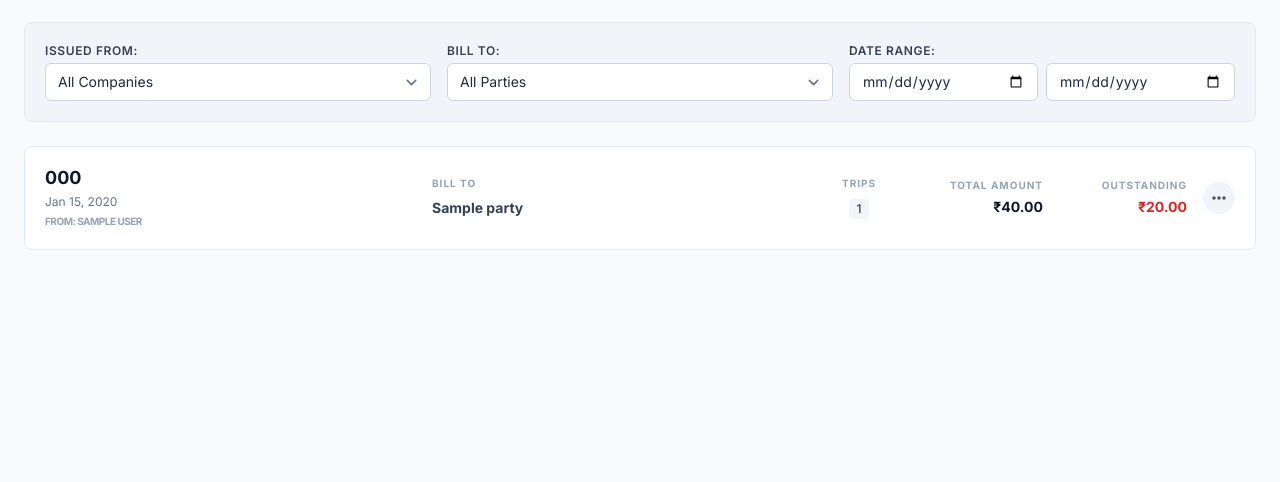
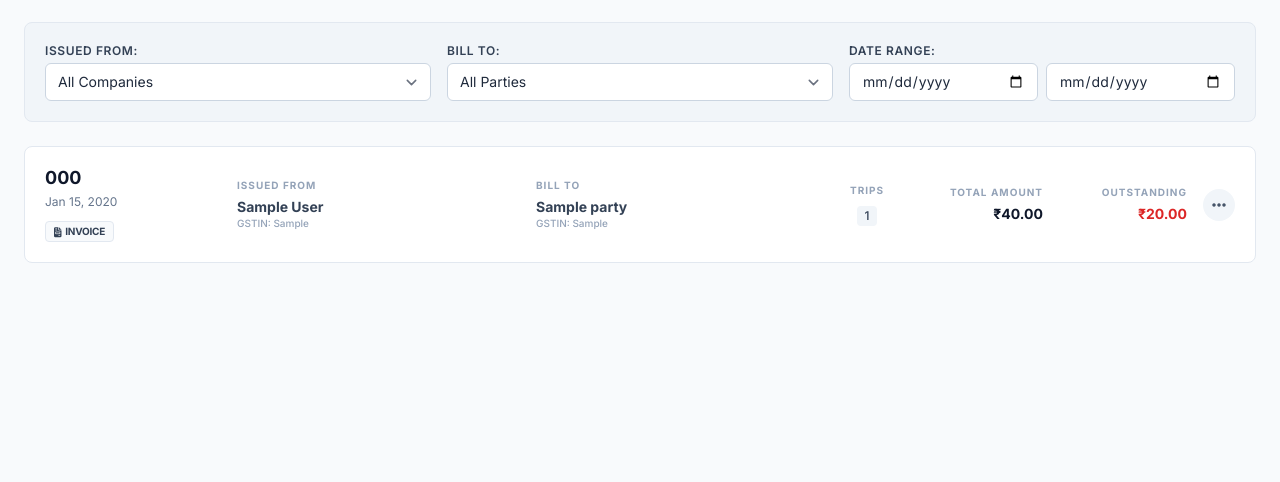
Before and after one commit to Frisked96/transport_management_system, a Django app: page /ledger/bills/ in a window 1280 px wide. Shown: the part 158-640 px from the top of the page. Run offline with Django 4.2, Linux system fonts and the light colour scheme; a user stored in the database is signed in; data comes from the database, SQL or seed files in the repository; tables that the repository leaves empty hold one stand-in row (values such as "Sample post"); some libraries are stand-ins or nearby versions.

Commit message:
feat: Add adjustment property to Bill model and update templates for invoice handling

```diff
--- a/ledger/models.py
+++ b/ledger/models.py
@@ -984,6 +984,11 @@ class Bill(models.Model):
             inv_record.save()
 
     @property
+    def is_adjustment(self):
+        """Returns True if the bill is a Credit Note or Debit Note adjustment."""
+        return self.category and self.category.name in ['Credit Note', 'Debit Note']
+
+    @property
     def amount_received(self):
         """
         Calculate total received for this bill.
--- a/templates/ledger/bill_detail.html
+++ b/templates/ledger/bill_detail.html
@@ -17,7 +17,7 @@
             <i class="fa-solid fa-print mr-2"></i>Print Invoice
         </a>
 
-        {% if perms.ledger.add_financialrecord %}
+        {% if perms.ledger.add_financialrecord and not bill.is_adjustment %}
         <a href="{% url 'financialrecord-create' %}?party={{ bill.party.pk }}&associated_bill={{ bill.pk }}&amount={{ bill.rounded_total }}&description=Payment+for+Invoice+{{ bill.bill_number }}" class="px-4 py-2 bg-blue-600 text-white rounded-md text-sm font-medium hover:bg-blue-700 shadow-sm transition-colors">
             <i class="fa-solid fa-cash-register mr-2"></i>Record Payment
         </a>
--- a/templates/ledger/bill_list.html
+++ b/templates/ledger/bill_list.html
@@ -68,8 +68,8 @@
     {% for bill in bills %}
     <!-- Bill Card -->
     <div class="bg-white border border-slate-200 rounded-lg p-4 md:p-5 flex flex-col md:flex-row items-start md:items-center gap-4 hover:shadow-sm transition-shadow">
-        <!-- Main Info -->
-        <div class="flex-1 min-w-[150px] w-full md:w-auto border-b md:border-b-0 pb-3 md:pb-0">
+        <!-- Invoice Identification -->
+        <div class="w-full md:w-44 border-b md:border-b-0 pb-3 md:pb-0">
             <div class="flex justify-between items-start">
                 <div>
                     <h3 class="font-bold text-lg text-slate-900 leading-tight">
@@ -77,32 +77,67 @@
                     </h3>
                     <p class="text-xs text-slate-500 mt-1">{{ bill.date|date:"M d, Y" }}</p>
                 </div>
-                <!-- Status Badge (Optional) -->
+                <!-- Status Badge (Mobile Only) -->
                 <div class="md:hidden">
+                    {% if bill.is_adjustment %}
+                    <span class="inline-flex items-center px-2 py-0.5 rounded text-[10px] font-bold uppercase tracking-tighter bg-indigo-100 text-indigo-800">
+                        Applied
+                    </span>
+                    {% else %}
                     <span class="inline-flex items-center px-2 py-0.5 rounded text-[10px] font-bold uppercase tracking-tighter {% if bill.outstanding_balance > 0 %}bg-amber-100 text-amber-800{% else %}bg-emerald-100 text-emerald-800{% endif %}">
                         {% if bill.outstanding_balance > 0 %}Pending{% else %}Paid{% endif %}
                     </span>
+                    {% endif %}
                 </div>
             </div>
+            <!-- Type Badge -->
+            <div class="mt-2">
+                {% if bill.category.name == 'Credit Note' %}
+                <span class="inline-flex items-center px-2 py-0.5 rounded text-[10px] font-bold uppercase tracking-tight bg-purple-50 text-purple-700 border border-purple-200">
+                    <i class="fa-solid fa-file-invoice-dollar mr-1"></i> Credit Note
+                </span>
+                {% elif bill.category.name == 'Debit Note' %}
+                <span class="inline-flex items-center px-2 py-0.5 rounded text-[10px] font-bold uppercase tracking-tight bg-blue-50 text-blue-700 border border-blue-200">
+                    <i class="fa-solid fa-file-invoice-dollar mr-1"></i> Debit Note
+                </span>
+                {% else %}
+                <span class="inline-flex items-center px-2 py-0.5 rounded text-[10px] font-bold uppercase tracking-tight bg-slate-50 text-slate-700 border border-slate-200">
+                    <i class="fa-solid fa-file-invoice mr-1"></i> Invoice
+                </span>
+                {% endif %}
+            </div>
+        </div>
+
+        <!-- Issuer (Prominent) -->
+        <div class="flex-1 min-w-[150px] w-full md:w-auto">
+            <span class="text-[10px] font-bold text-slate-400 uppercase tracking-widest block mb-1">Issued From</span>
             {% if bill.issuer %}
-            <p class="text-[10px] text-slate-400 mt-1 uppercase font-bold tracking-tighter">
-                From: <a href="{% url 'account-detail' bill.issuer.pk %}" class="hover:text-emerald-600 transition-colors">{{ bill.issuer.name }}</a>
-            </p>
+            <a href="{% url 'account-detail' bill.issuer.pk %}" class="text-sm text-slate-700 font-bold hover:text-emerald-600 block leading-snug">
+                {{ bill.issuer.name }}
+            </a>
+            {% if bill.issuer.gstin %}
+            <p class="text-[10px] text-slate-400 font-medium">GSTIN: {{ bill.issuer.gstin }}</p>
+            {% endif %}
+            {% else %}
+            <span class="text-sm text-slate-400 italic">Not Assigned</span>
             {% endif %}
         </div>
 
         <!-- Party -->
-        <div class="flex-1 min-w-[200px] w-full md:w-auto">
+        <div class="flex-1 min-w-[150px] w-full md:w-auto">
             <span class="text-[10px] font-bold text-slate-400 uppercase tracking-widest block mb-1">Bill To</span>
-            <a href="{% url 'party-detail' bill.party.pk %}" class="text-sm text-slate-700 font-bold hover:text-emerald-600">
+            <a href="{% url 'party-detail' bill.party.pk %}" class="text-sm text-slate-700 font-bold hover:text-emerald-600 block leading-snug">
                 {{ bill.party.name }}
             </a>
+            {% if bill.party.gstin %}
+            <p class="text-[10px] text-slate-400 font-medium">GSTIN: {{ bill.party.gstin }}</p>
+            {% endif %}
         </div>
 
         <!-- Stats Grid for Mobile -->
-        <div class="grid grid-cols-3 md:flex md:items-center gap-4 w-full md:w-auto">
+        <div class="grid grid-cols-3 md:flex md:items-center gap-4 w-full md:w-auto border-t md:border-t-0 pt-3 md:pt-0">
             <!-- Trips -->
-            <div class="md:w-20 md:text-center">
+            <div class="md:w-16 md:text-center">
                 <span class="text-[10px] font-bold text-slate-400 uppercase tracking-widest block mb-1">Trips</span>
                 <span class="inline-flex items-center px-2 py-0.5 rounded text-xs font-medium bg-slate-100 text-slate-700">
                     {{ bill.trips.count }}
@@ -117,10 +152,15 @@
 
             <!-- Outstanding -->
             <div class="md:w-32 md:text-right">
+                {% if bill.is_adjustment %}
+                <span class="text-[10px] font-bold text-slate-400 uppercase tracking-widest block mb-1">Adjustment</span>
+                <p class="text-sm font-bold text-slate-500 italic">Applied</p>
+                {% else %}
                 <span class="text-[10px] font-bold text-slate-400 uppercase tracking-widest block mb-1">Outstanding</span>
                 <p class="text-sm font-bold {% if bill.outstanding_balance > 0 %}text-red-600{% else %}text-emerald-600{% endif %}">
                     ₹{{ bill.outstanding_balance|indian_comma }}
                 </p>
+                {% endif %}
             </div>
         </div>
 
```
Also changed, not shown: templates/ledger/party_detail.html (+9 -1 lines), trips/management/__init__.py (added), trips/management/commands/__init__.py (added), 1 other file.
